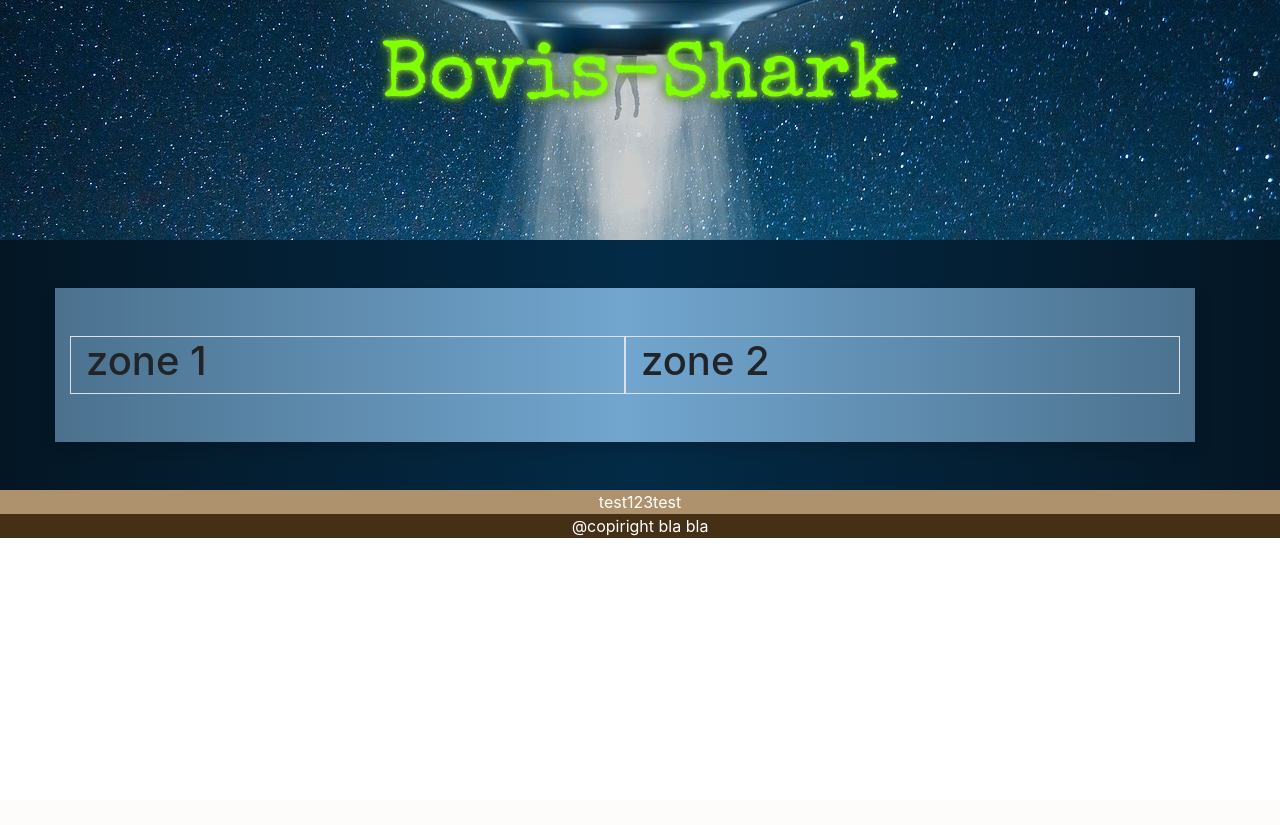
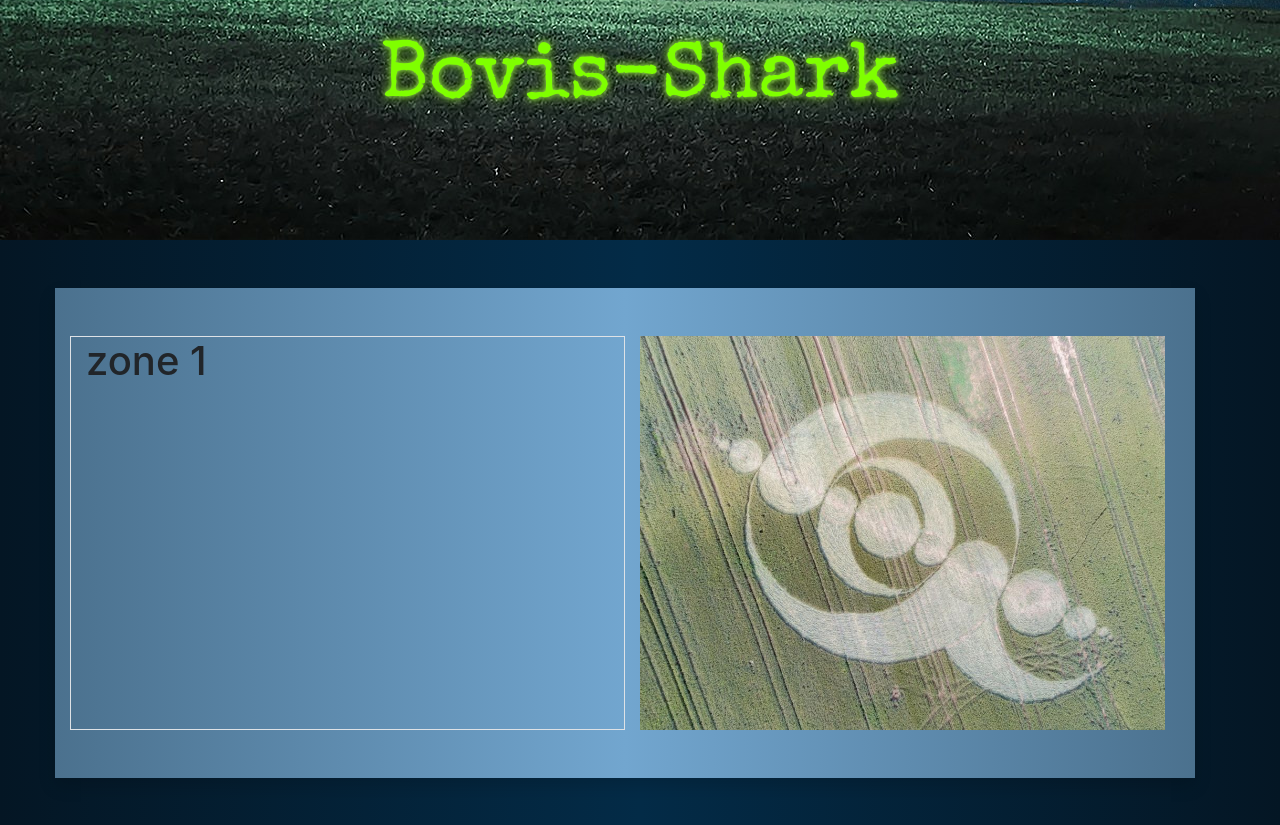
Before and after one commit to anthonyleplay/tp-php-upload-img, a PHP site: page / in a window 1280 px wide. Shown: the top 825 px of the page. Before the commit the page ends 538 px from the top, so only its background shows below. Run offline with PHP 8.4, Linux system fonts and the light colour scheme.

Commit message:
modif minime

```diff
--- a/index.php
+++ b/index.php
@@ -35,9 +35,8 @@
 
                 </div>
                 <!------------------------------------------------- COL DROITE ------------------------------->
-                <div class="col-6 border my-5">
-                    <h1>zone 2</h1>
-
+                <div class="col-6 my-5">
+                    <img src="img\cover-crop-circle.jpg" alt="cover-crop-circle-Astronogeek" width="100%">
                 </div>
 
             </div>
```
Also changed, not shown: img/cover-crop-circle.jpg (added), img/icon.png.
